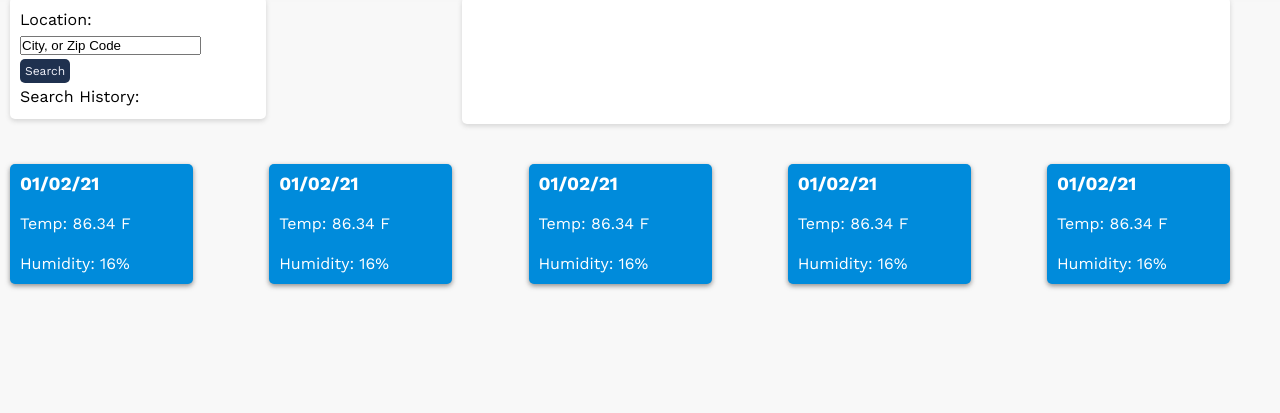
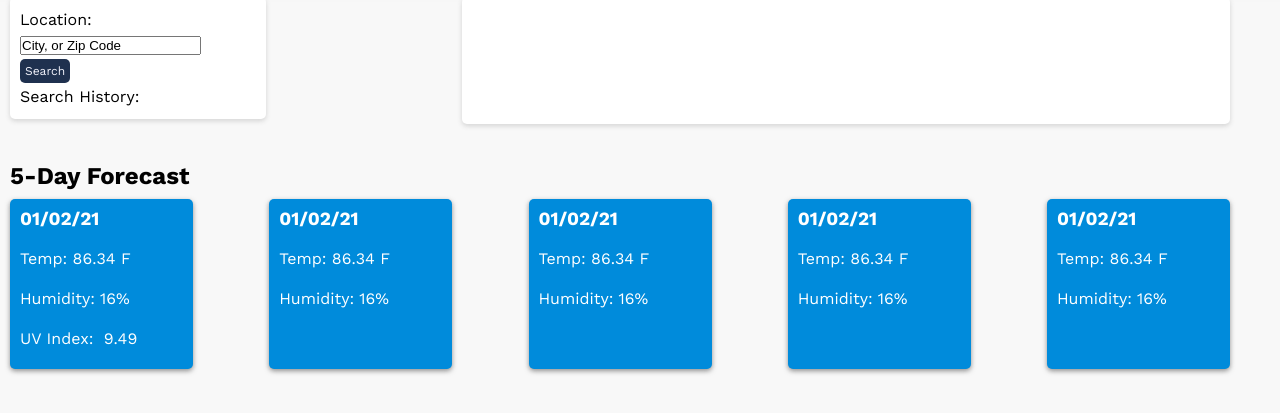
Before and after one commit to chopsushi206/WeatherDashboard, a plain HTML site: page index.html in a window 1280 px wide. Shown: the part 63-476 px from the top of the page. Drawn offline with nearby package versions, Linux system fonts and the light colour scheme; no server answers.

Commit message:
added some css classes for the UV index, as well as trying to figure out how to define varables for lat and long data needed to call uv index.

```diff
--- a/assets/css/style.css
+++ b/assets/css/style.css
@@ -59,18 +59,26 @@ body {
 .bottomcontainer {
     display: flex;
     justify-content: space-between;
+    flex-wrap: wrap;
     flex-direction: row;
-    margin: 30px 50px 0px 10px;
+    margin: 0px 50px 0px 10px;
+}
+
+.forecasttitle {
+    margin: 30px 50px 10px 10px;
+    width: 100%;
 }
 
 .daycard {
     background-color: #008bdb;
     color: #ffffff;
     width: 15%;
-    padding: 0px 10px 0px 10px;
+    min-width: 100px;
+    padding: 0px 10px 10px 10px;
     border-radius:5px;
     box-shadow: 0px 2px 5px rgb(71, 71, 71, .60);
     line-height: 40px;
+    margin-bottom: 10px;
 }
 
 .submitBtn {
@@ -85,3 +93,21 @@ body {
     width: 50px;
     height: 50px;
 }
+
+.uv {
+    padding: 5px;
+    border-radius: 3px;
+    color: #ffffff;
+}
+
+.red {
+    background-color: #cc1313;
+}
+
+.yellow {
+ background-color: #ebd408;
+}
+
+.green {
+    background-color: #01a701;
+}
--- a/assets/js/script.js
+++ b/assets/js/script.js
@@ -5,11 +5,12 @@ const searchHistoryEl = document.getElementById('searchHistory');
 const searchBtnEl = document.getElementById('searchBtn');
 // Moment variable to display current Date.
 const date = moment().format('M/DD/YYYY');
+let lat, long;
 
 // function to call fetch and handle promises
 function currentDayApi() {
     //  variable for api url
-    let currentDayUrl = 'https://api.openweathermap.org/data/2.5/weather?q=Phoenix&units=imperial&appid=e730c08a61ff43dadfd7df6e93ba1be2'
+    let currentDayUrl = 'https://api.openweathermap.org/data/2.5/weather?q=Seoul&units=imperial&appid=e730c08a61ff43dadfd7df6e93ba1be2'
 
     // fetching that url
     fetch(currentDayUrl)
@@ -19,18 +20,13 @@ function currentDayApi() {
         })
         // then using returned data
         .then(function (data) {
-            // console.log test of data to see the array of objects
-            console.log(data)
-            // variable to create h2 element
-            // elements content from data as well as moment variable created earlier to display date
-            //  appending that element to another element
-            // repeats for each piece of information needed
+            console.log(data);
             let cityName = document.createElement('h2');
+            cityName.textContent = data.name + ' (' + date + ') ';
+            currentDayTitleEl.appendChild(cityName);
             let currentIcon = document.createElement('img');
             currentIcon.setAttribute('src', 'http://openweathermap.org/img/w/' + data.weather[0].icon +'.png');
             currentIcon.classList.add('icon');
-            cityName.textContent = data.name + ' (' + date + ') ';
-            currentDayTitleEl.appendChild(cityName);
             currentDayTitleEl.appendChild(currentIcon);
             let currentTemp = document.createElement('span');
             currentTemp.textContent = 'Temperature: ' + data.main.temp + '°F';
@@ -44,8 +40,12 @@ function currentDayApi() {
             let searchCity = document.createElement('li');
             searchCity.textContent = data.name;
             searchHistoryEl.appendChild(searchCity);
+            lat = data.coord.lat;
+            long = data.coord.lon;
         })
 }
+
+console.log(lat);
 
 
 currentDayApi();
--- a/index.html
+++ b/index.html
@@ -35,28 +35,30 @@
             <span id="currentdayTitle"></span>
         </div>
     </div>
+    <div class="forecasttitle"><h2>5-Day Forecast</h2></div>
     <div class="bottomcontainer">
-        <div class="daycard">
+        <div id="01" class="daycard">
+            <h3>01/02/21</h3>
+            <p>Temp: 86.34 F</p>
+            <p>Humidity: 16%</p>
+            UV Index: <span class="uv">9.49</span>
+        </div>
+        <div id="02" class="daycard">
             <h3>01/02/21</h3>
             <p>Temp: 86.34 F</p>
             <p>Humidity: 16%</p>
         </div>
-        <div class="daycard">
+        <div id="03" class="daycard">
             <h3>01/02/21</h3>
             <p>Temp: 86.34 F</p>
             <p>Humidity: 16%</p>
         </div>
-        <div class="daycard">
+        <div id="04" class="daycard">
             <h3>01/02/21</h3>
             <p>Temp: 86.34 F</p>
             <p>Humidity: 16%</p>
         </div>
-        <div class="daycard">
-            <h3>01/02/21</h3>
-            <p>Temp: 86.34 F</p>
-            <p>Humidity: 16%</p>
-        </div>
-        <div class="daycard">
+        <div id="05" class="daycard">
             <h3>01/02/21</h3>
             <p>Temp: 86.34 F</p>
             <p>Humidity: 16%</p>
```
